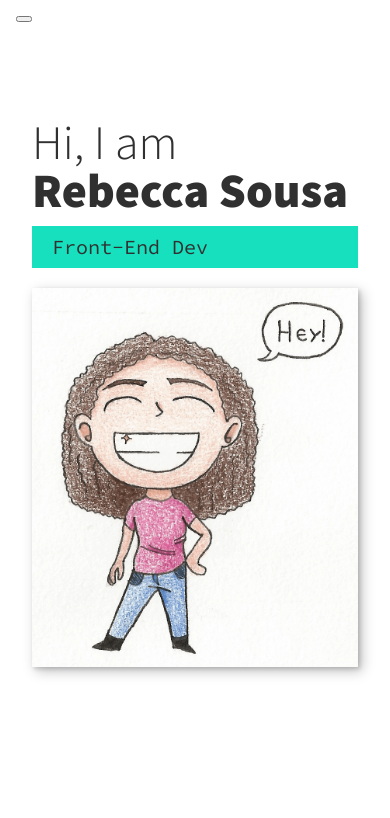
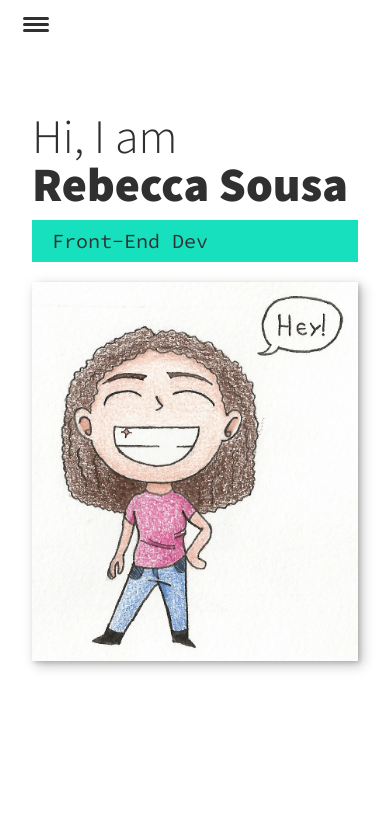
Before and after one commit to rebecca15sousa/rebecca-portfolio-developer, a plain HTML site: page index.html in a window 390 px wide. Shown: the top 818 px of the page. Drawn offline with Linux system fonts and the light colour scheme.

Commit message:
Created hamburger icon and added styling to navigation button

```diff
--- a/style.css
+++ b/style.css
@@ -136,6 +136,43 @@ header {
     color: var(--clr-accent);
 }
 
+.nav-toggle {
+    padding: .5em;
+    background: transparent;
+    border: 0;
+    cursor: pointer;
+    position: absolute;
+    z-index: 1000;
+}
+
+.hamburger {
+    display: block;
+    position: relative;
+}
+
+.hamburger, .hamburger::before, .hamburger::after {
+    background: var(--clr-dark);
+    width: 2em;
+    height: 3px;
+    border-radius: 1em;
+    transition: transform 250ms ease-in-out;
+}
+
+.hamburger::before, .hamburger::after {
+    content: '';
+    position: absolute;
+    left: 0;
+    right: 0;
+}
+
+.hamburger::before {
+    top: 6px;
+}
+
+.hamburger::after {
+    bottom: 6px;
+}
+
 /* Intro */
 
 .intro {
```
